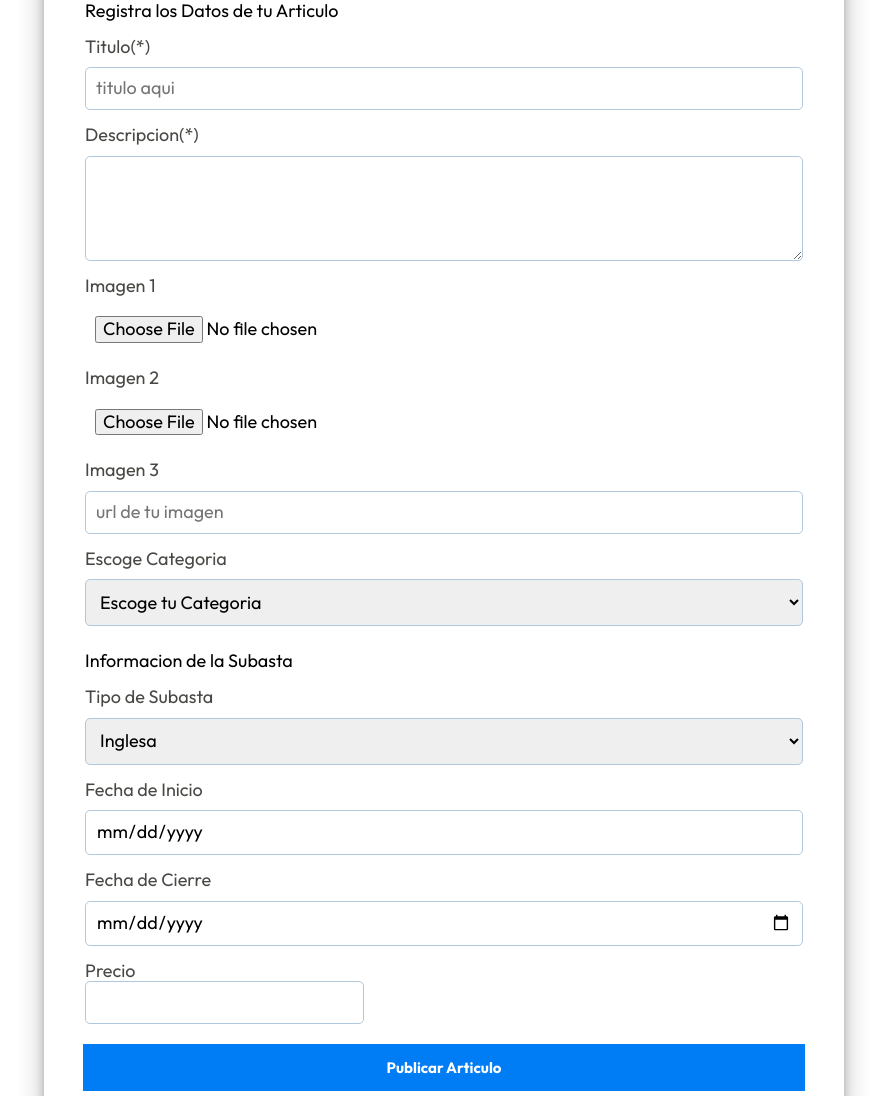
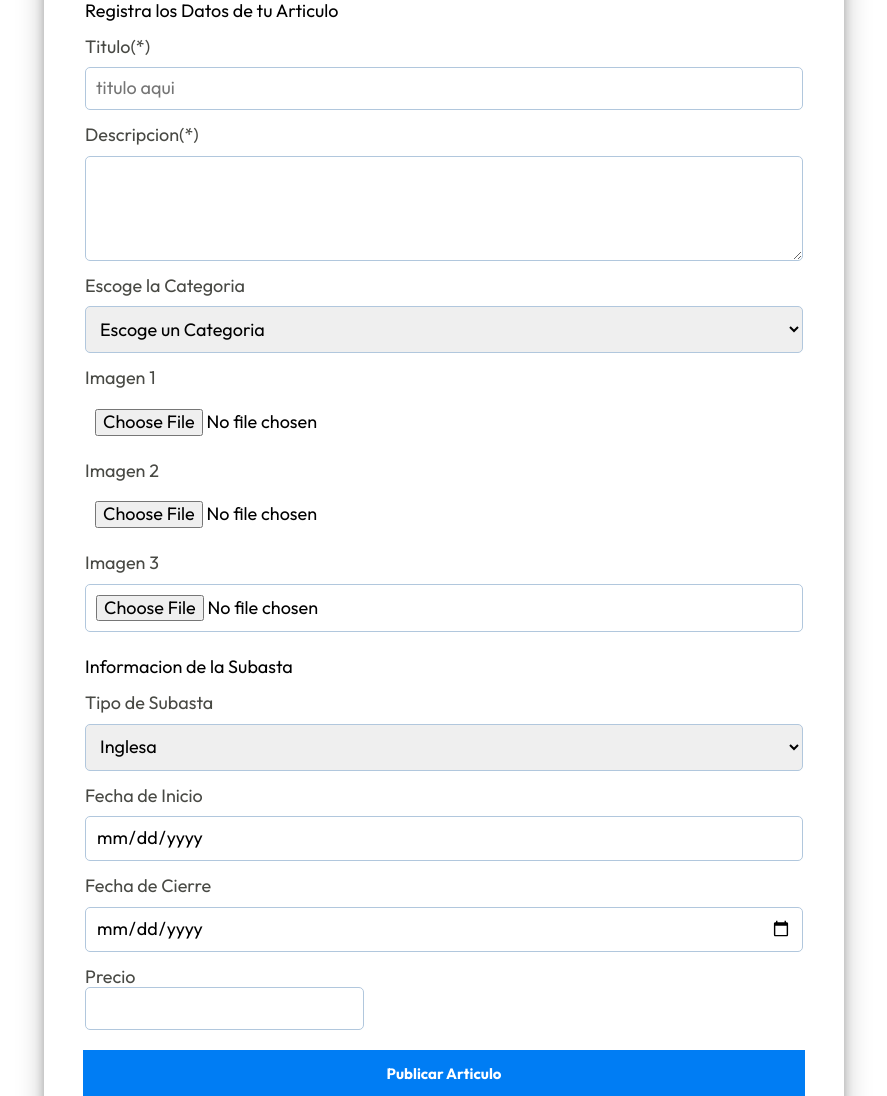
Before and after one commit to AaronUlloa/ecommerce.auctions, a Django app: template auctionsHub/templates/view/addArticulo.html in a window 1280 px wide. Shown: the part 245-1341 px from the top of the page, without its empty margins (196-1083 px from the left). Run offline with Django 4.2, Linux system fonts and the light colour scheme; the template is opened without the code that fills it, so the values that code supplies are empty; some libraries are stand-ins or nearby versions.

Commit message:
Mejoras para el repositorio

```diff
--- a/auctionsHub/templates/layout.html
+++ b/auctionsHub/templates/layout.html
@@ -30,7 +30,7 @@
           <li><a class="links__go" href="{% url 'auctions:index' %}">Home</a></li>
  <!-- Agregar Condicion aqui... -->
           {% if user.is_authenticated %}
-          <li><a class="links__go" href="#">Pubicar</a></li>
+          <li><a class="links__go" href="{% url 'auctions:auction' %}">Pubicar</a></li>
           <li><a class="links__go" href="#">Categorias</a></li>
           <li><a class="links__go" href="#">Carrito</a></li>
 <!-- Else de la Condicion -->
@@ -50,7 +50,7 @@
       <div class="dropdown_menu">
         <li><a class="dropdown_menu__links" href="{% url 'auctions:index' %}">Home</a></li>
  <!-- Agregar Condicion aqui... -->
-        <li><a class="dropdown_menu__links" href="#">Pubicar</a></li>
+        <li><a class="dropdown_menu__links" href="{% url 'auctions:auction' %}">Pubicar</a></li>
         <li><a class="dropdown_menu__links" href="#">Categorias</a></li>
         <li><a class="dropdown_menu__links" href="#">Carrito</a></li>
         <li><a class="dropdown_menu__links action__btn" href="{% url 'auctions:logout' %}">Logout</a></li>
--- a/auctionsHub/templates/view/addArticulo.html
+++ b/auctionsHub/templates/view/addArticulo.html
@@ -12,7 +12,7 @@
     </a>
   </div>
   <div class="listing__forms">
-    <form class="forms" action="{% url 'auctions:addNew' %}" enctype="multipart/form-data" method="POST">
+    <form class="forms" action="{% url 'auctions:auction' %}" enctype="multipart/form-data" method="POST">
       {% csrf_token %}
         {% include "./forms/formsArticulos.html" %}
         <input type="submit" class="forms__submit forms__submit--registrar" value="Publicar Articulo">
--- a/auctionsHub/templates/view/forms/formsArticulos.html
+++ b/auctionsHub/templates/view/forms/formsArticulos.html
@@ -11,26 +11,27 @@
       <!-- <input type="email" class="forms__input" placeholder="your email here" id="email" name="email" required> -->
     </div>
     <div class="forms__field">
+      <label for="category" class="forms__label">Escoge la Categoria</label>
+      <select name="category" id="category" class="forms__input" required>
+        <option value="">Escoge un Categoria</option>
+        {% for cat in Categories %}
+          <option value="{{ cat }}">{{ cat }}</option>
+        {% endfor %}
+      </select>
+    </div>
+    <div class="forms__field">
       <label for="image1" class="forms__label">Imagen 1</label>
       <input type="file" class="forms__input forms__input--file" placeholder="tu primera imagen" id="image1" name="image1" accept=".jpg, .jpeg, .png"  required>
     </div>
     <div class="forms__field">
       <label for="image2" class="forms__label">Imagen 2</label>
-      <input type="file" class="forms__input forms__input--file" placeholder="tu primera imagen" id="image2" name="image2" accept=".jpg, .jpeg, .png" required>
+      <input type="file" class="forms__input forms__input--file" placeholder="Otra imagen" id="image2" name="image2" accept=".jpg, .jpeg, .png" required>
     </div>
     <div class="forms__field">
       <label for="image3" class="forms__label">Imagen 3</label>
-      <input type="text" class="forms__input" placeholder="url de tu imagen" id="image3" name="image3">
+      <input type="file" class="forms__input" id="image3" name="image3">
     </div>
-    <div class="forms__field">
-      <label for="category" class="forms__label">Escoge Categoria</label>
-      <select name="category" id="category" class="forms__input" required>
-        <option value="">Escoge tu Categoria</option>
-        {% for cat in categories %}
-          <option value="{{ cat }}">{{ cat }}</option>
-        {% endfor %}
-      </select>
-    </div>
+
 </fieldset>
 
 <fieldset class="forms__fieldset">
--- a/auctionsHub/urls.py
+++ b/auctionsHub/urls.py
@@ -3,12 +3,14 @@ from django.urls import path
 from django.conf.urls.static import static
 from django.conf import settings
 from . import views
+
 app_name = "auctions"
 
 urlpatterns = [
-    path('', views.index, name='index'),
+    path("", views.index, name="index"),
     path("login", views.login_view, name="login"),
     path("logout", views.logout_view, name="logout"),
     path("register", views.register, name="register"),
     path("forget", views.forget, name="forget"),
+    path("auction", views.addNewItem, name="auction"),
 ]
```
Also changed, not shown: auctionsHub/views.py (+10 -1 lines), 1 other file.
